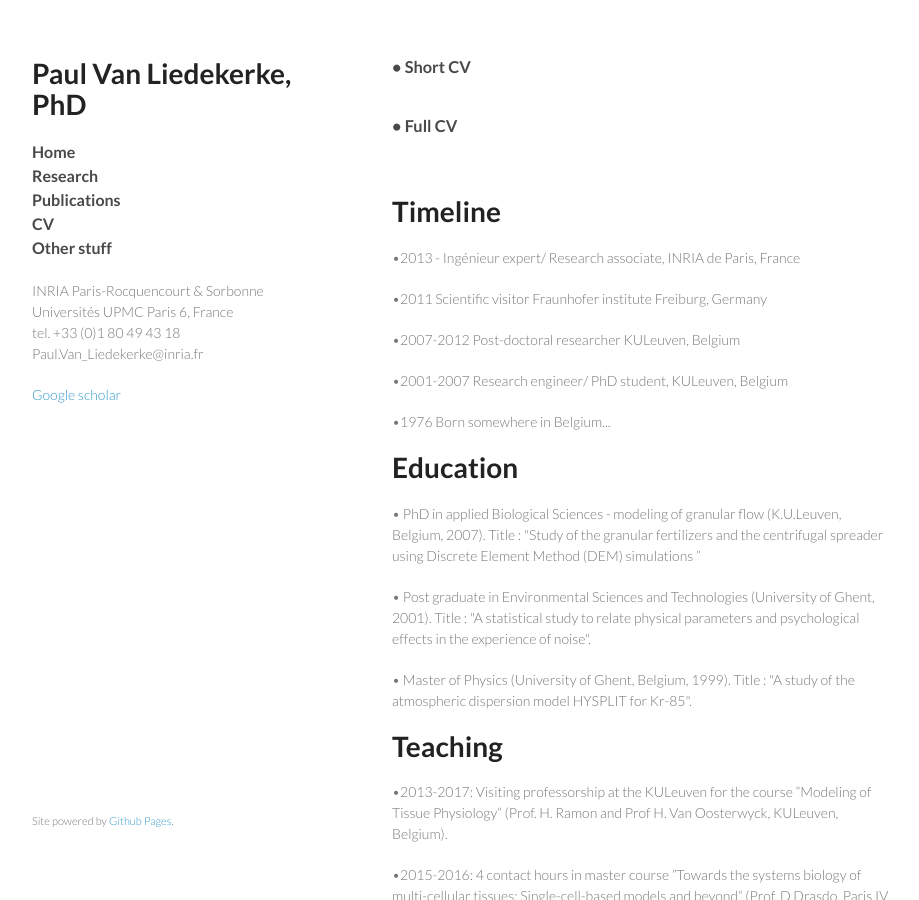
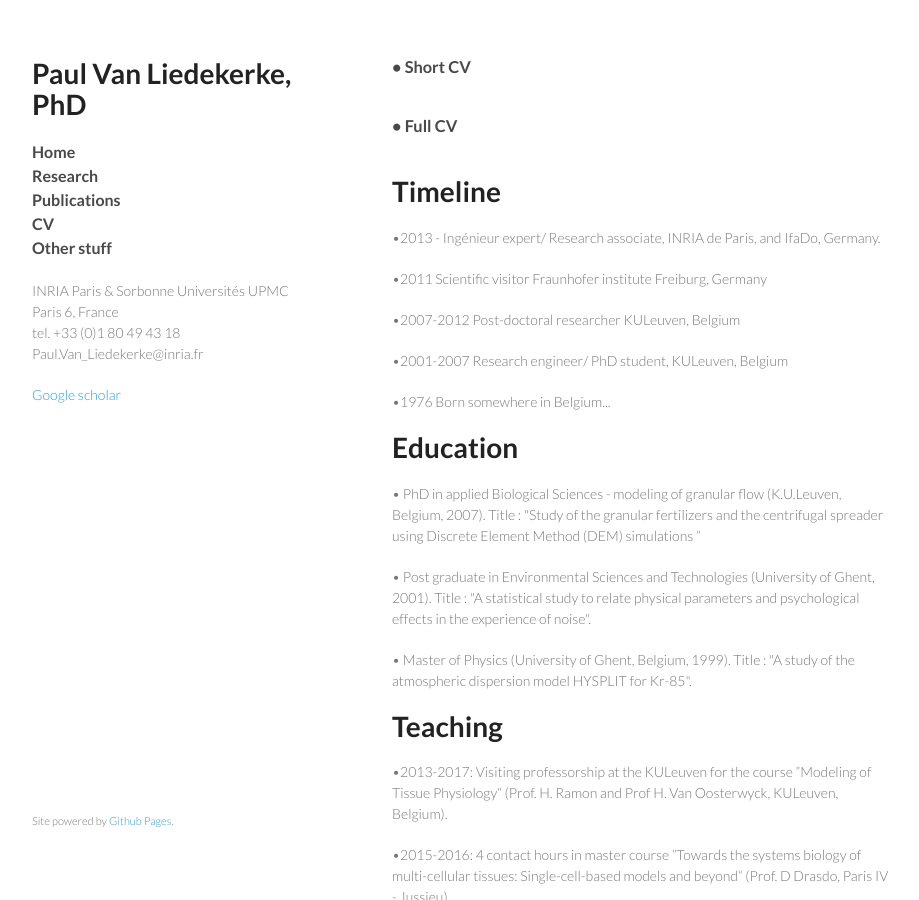
Before and after one commit to paulvanliedekerke/wittgenstein, a Jekyll site: the page cv.html, which Jekyll copies as it is, in a window 1280 px wide and 900 px high. Shown: the whole window, without its empty margins (178-1097 px from the left). Built offline with Jekyll 4.4.1, drawn with Linux system fonts in a browser that asks for light colours; Markdown is read by kramdown in place of the engine named in the settings.

Commit message:
Update cv.html

```diff
--- a/cv.html
+++ b/cv.html
@@ -28,7 +28,7 @@
 
 	       <p></p>
 
-	  <p>INRIA Paris-Rocquencourt & Sorbonne Universités UPMC Paris 6, France <br>
+	  <p>INRIA Paris & Sorbonne Universités UPMC Paris 6, France <br>
 	     tel. +33 (0)1 80 49 43 18 <br>
 	     Paul.Van_Liedekerke@inria.fr
 </p>
@@ -42,10 +42,9 @@
 
 <a href="PVL_shortCV.pdf"><h3>• Short CV</h3></a><br>
 <a href="CV_Paul_Van_Liedekerke.pdf"><h3>• Full CV</h3></a><br>
- <p></p>
 <h1>Timeline</h1>
 
-<p>•2013  - Ingénieur expert/ Research associate, INRIA de Paris, France</p>
+<p>•2013  - Ingénieur expert/ Research associate, INRIA de Paris, and IfaDo, Germany.</p>
 <p>•2011 Scientific visitor Fraunhofer institute Freiburg, Germany </p>
 <p>•2007-2012 Post-doctoral researcher KULeuven, Belgium </p>
 <p>•2001-2007 Research engineer/ PhD student,  KULeuven, Belgium </p>
```
